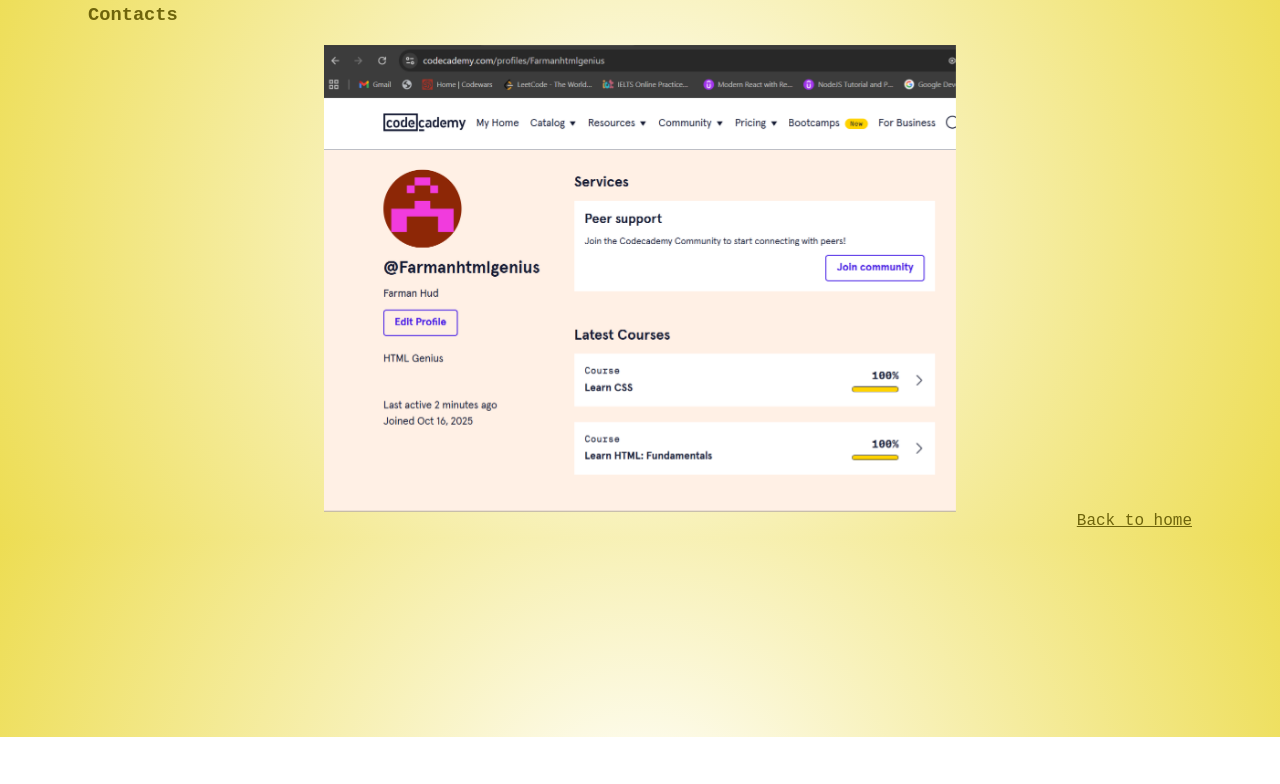
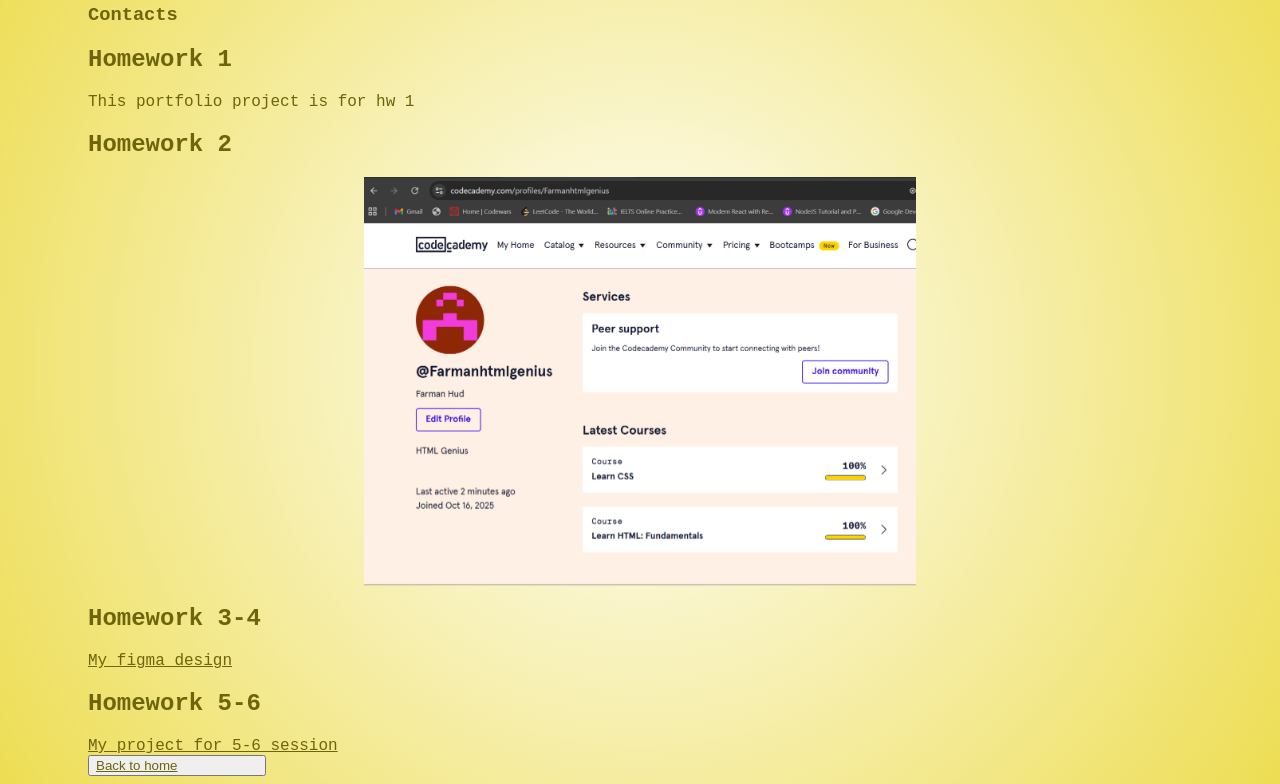
Before and after one commit to CipHer170/CipHer170.github.io, a plain HTML site: page certs.html in a window 1280 px wide. Shown: the part 63-847 px from the top of the page. Before the commit the page ends 800 px from the top, so only its background shows below. Drawn offline with Linux system fonts and the light colour scheme.

Commit message:
added every hw

```diff
--- a/certs.html
+++ b/certs.html
@@ -12,8 +12,32 @@
         <h2 class="journey">Farman's journey</h2>
         <h3 class="contact contact_journey">Contacts</h3>
       </div>
+      <div class="homeworks">
+        <span>
+          <h2>Homework 1</h2>
+          <p>This portfolio project is for hw 1</p>
+        </span>
+        <span>
+          <h2>Homework 2</h2>
+          <img src="./journey.png" alt="journey" class="journey_img fade_in" />
+        </span>
+        <span>
+          <h2>Homework 3-4</h2>
+          <a
+            href="https://www.figma.com/design/VdhY0Wa4nfYMqtT9BDhuF4/SRP?node-id=0-1&t=irUR8YH8PLUEWj5q-1"
+            >My figma design</a
+          >
+        </span>
+        <span>
+          <h2>Homework 5-6</h2>
+          <a href="https://github.com/CipHer170/srp"
+            >My project for 5-6 session</a
+          >
+        </span>
+      </div>
+      <button>
+        <a href="./index.html" class="journey_home_link">Back to home</a>
+      </button>
     </div>
-    <img src="./journey.png" alt="journey" class="journey_img fade_in" />
-    <a href="./index.html" class="journey_home_link">Back to home</a>
   </body>
 </html>
```
Also changed, not shown: index.html (+1 -1 lines).
